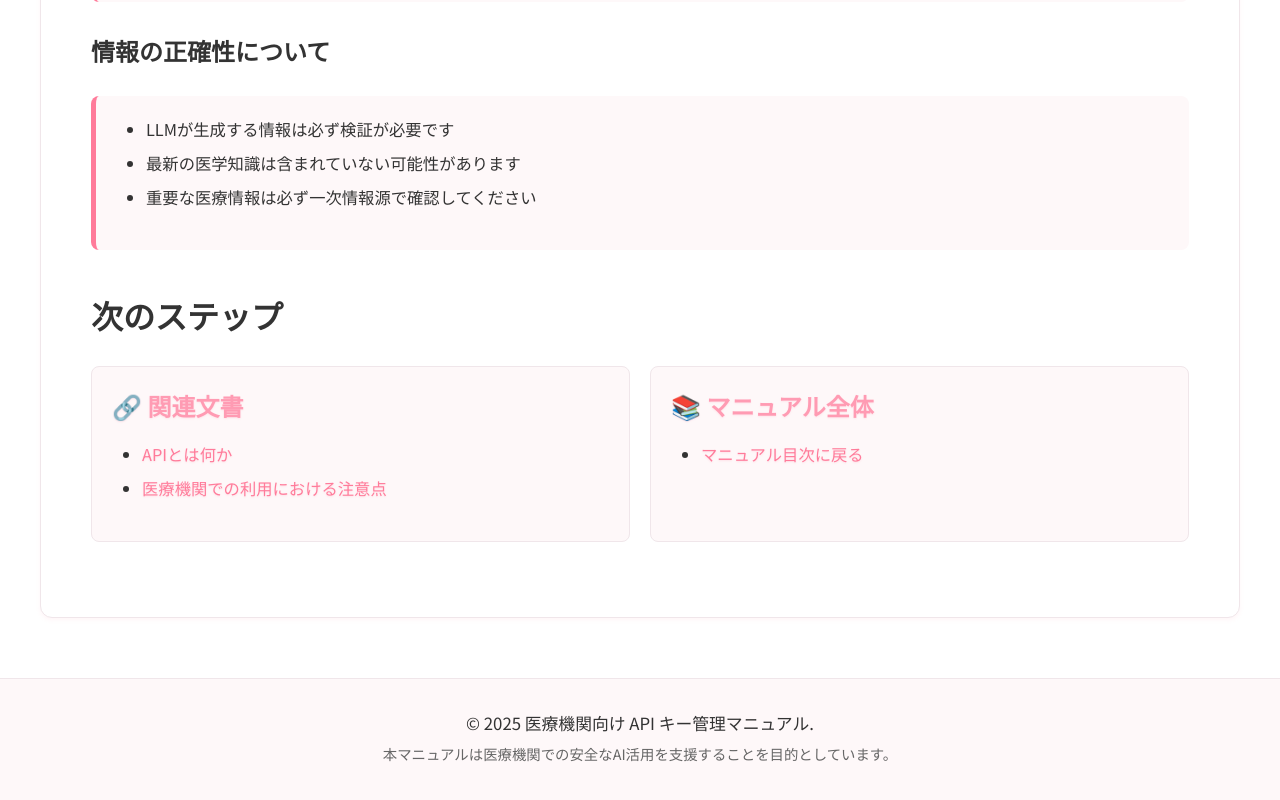
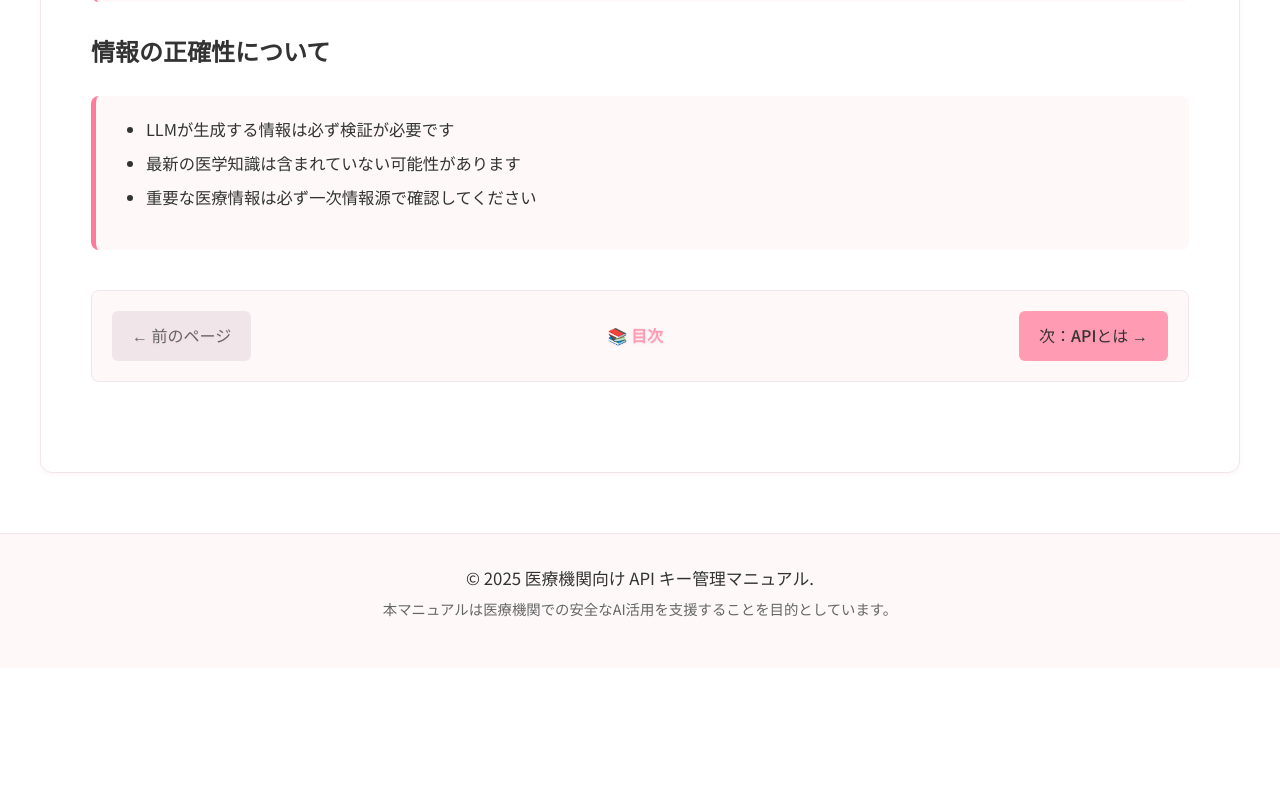
Before and after one commit to infoHiroki/APIkeyManual2025-06-23, a plain HTML site: page docs/01-basics/01-what-is-llm.html in a window 1280 px wide. Shown: the part 1702-2502 px from the top of the page. After the commit the page ends 2370 px from the top, so only its background shows below. Drawn offline with Linux system fonts and the light colour scheme.

Commit message:
Implement linear page navigation and remove sticky header
- Replace complex 'next steps' cards with simple prev/next/index navigation
- Remove sticky header position to prevent scroll interference
- Add new page-navigation CSS component with cherry blossom theme
- Update first 6 HTML files with new navigation pattern

```diff
--- a/assets/css/style.css
+++ b/assets/css/style.css
@@ -53,9 +53,6 @@ body {
     color: #333333;
     padding: 20px 0;
     box-shadow: var(--shadow-lg);
-    position: sticky;
-    top: 0;
-    z-index: 1000;
 }
 
 .header-content {
@@ -726,6 +723,85 @@ blockquote {
     }
 }
 
+/* Page Navigation */
+.page-navigation {
+    display: flex;
+    justify-content: space-between;
+    align-items: center;
+    margin: 40px 0;
+    padding: 20px;
+    background: var(--light-gray);
+    border-radius: 8px;
+    border: 1px solid var(--border-color);
+}
+
+.page-nav-btn {
+    display: flex;
+    align-items: center;
+    gap: 8px;
+    padding: 12px 20px;
+    background: var(--primary-color);
+    color: #333333;
+    text-decoration: none;
+    border-radius: 6px;
+    font-weight: 500;
+    transition: all 0.3s ease;
+    text-shadow: 0 1px 2px rgba(255, 155, 179, 0.2);
+}
+
+.page-nav-btn:hover {
+    background: var(--accent-color);
+    transform: translateY(-1px);
+    text-decoration: none;
+    color: #333333;
+}
+
+.page-nav-btn.disabled {
+    background: var(--medium-gray);
+    color: var(--dark-gray);
+    cursor: not-allowed;
+    transform: none;
+}
+
+.page-nav-btn.disabled:hover {
+    background: var(--medium-gray);
+    transform: none;
+}
+
+.page-nav-center {
+    display: flex;
+    align-items: center;
+    gap: 8px;
+    font-weight: 600;
+    color: var(--primary-color);
+    text-shadow: 0 1px 2px rgba(255, 155, 179, 0.2);
+}
+
+.page-nav-center a {
+    color: var(--primary-color);
+    text-decoration: none;
+    padding: 8px 16px;
+    border-radius: 4px;
+    transition: background-color 0.3s ease;
+}
+
+.page-nav-center a:hover {
+    background: rgba(255, 155, 179, 0.1);
+    text-decoration: none;
+}
+
+@media (max-width: 768px) {
+    .page-navigation {
+        flex-direction: column;
+        gap: 16px;
+    }
+
+    .page-nav-btn {
+        width: 100%;
+        justify-content: center;
+    }
+}
+
 /* Utility Classes */
 .text-center { text-align: center; }
 .text-right { text-align: right; }
--- a/docs/01-basics/01-what-is-llm.html
+++ b/docs/01-basics/01-what-is-llm.html
@@ -80,23 +80,12 @@
                 </ul>
             </div>
 
-            <h2>次のステップ</h2>
-
-            <div class="card-grid">
-                <div class="card">
-                    <h3>🔗 関連文書</h3>
-                    <ul>
-                        <li><a href="02-what-is-api.html">APIとは何か</a></li>
-                        <li><a href="03-medical-considerations.html">医療機関での利用における注意点</a></li>
-                    </ul>
+            <div class="page-navigation">
+                <span class="page-nav-btn disabled">← 前のページ</span>
+                <div class="page-nav-center">
+                    <a href="../../index.html">📚 目次</a>
                 </div>
-
-                <div class="card">
-                    <h3>📚 マニュアル全体</h3>
-                    <ul>
-                        <li><a href="../../index.html">マニュアル目次に戻る</a></li>
-                    </ul>
-                </div>
+                <a href="02-what-is-api.html" class="page-nav-btn">次：APIとは →</a>
             </div>
         </main>
     </div>
```
Also changed, not shown: docs/01-basics/02-what-is-api.html (+5 -17 lines), docs/01-basics/03-medical-considerations.html (+5 -19 lines), docs/02-compliance/01-japanese-regulations.html (+5 -17 lines), docs/02-compliance/02-openai-privacy.html (+5 -17 lines), docs/02-compliance/03-baa-hipaa.html (+5 -18 lines).
